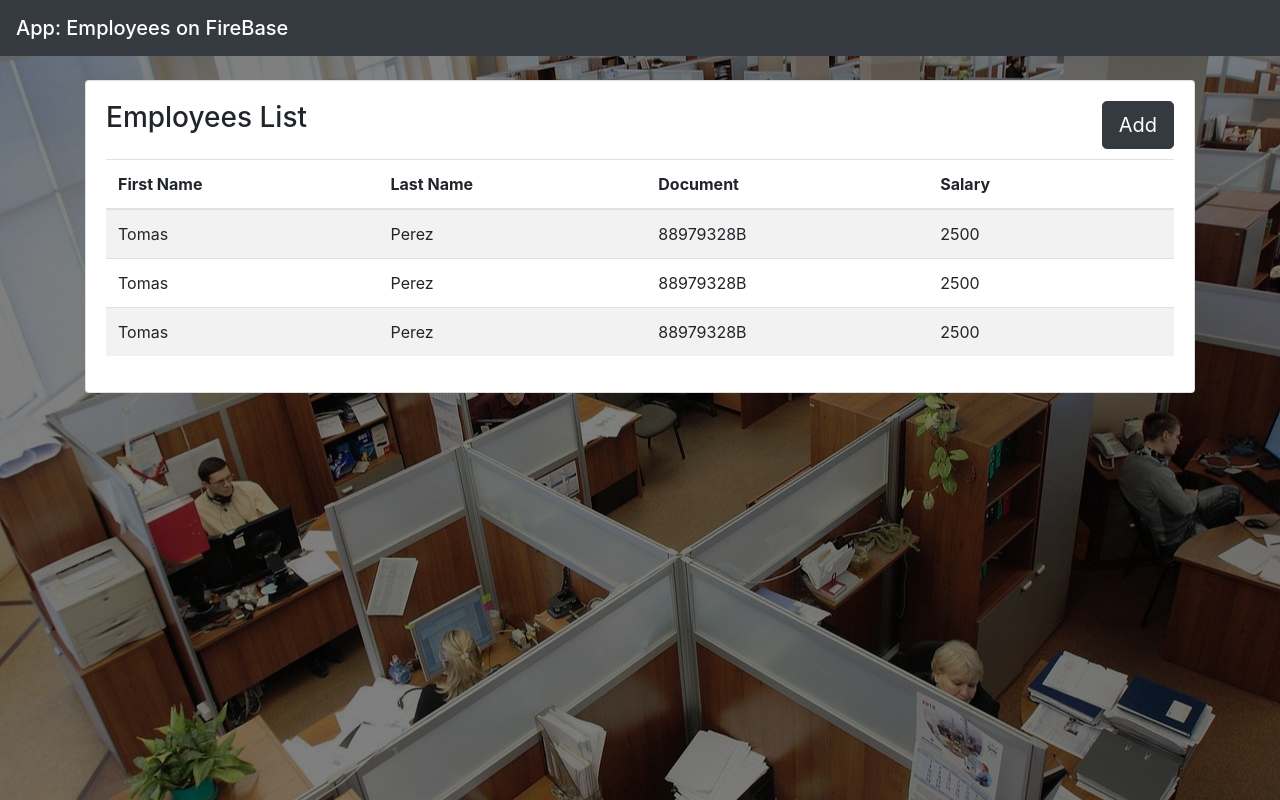
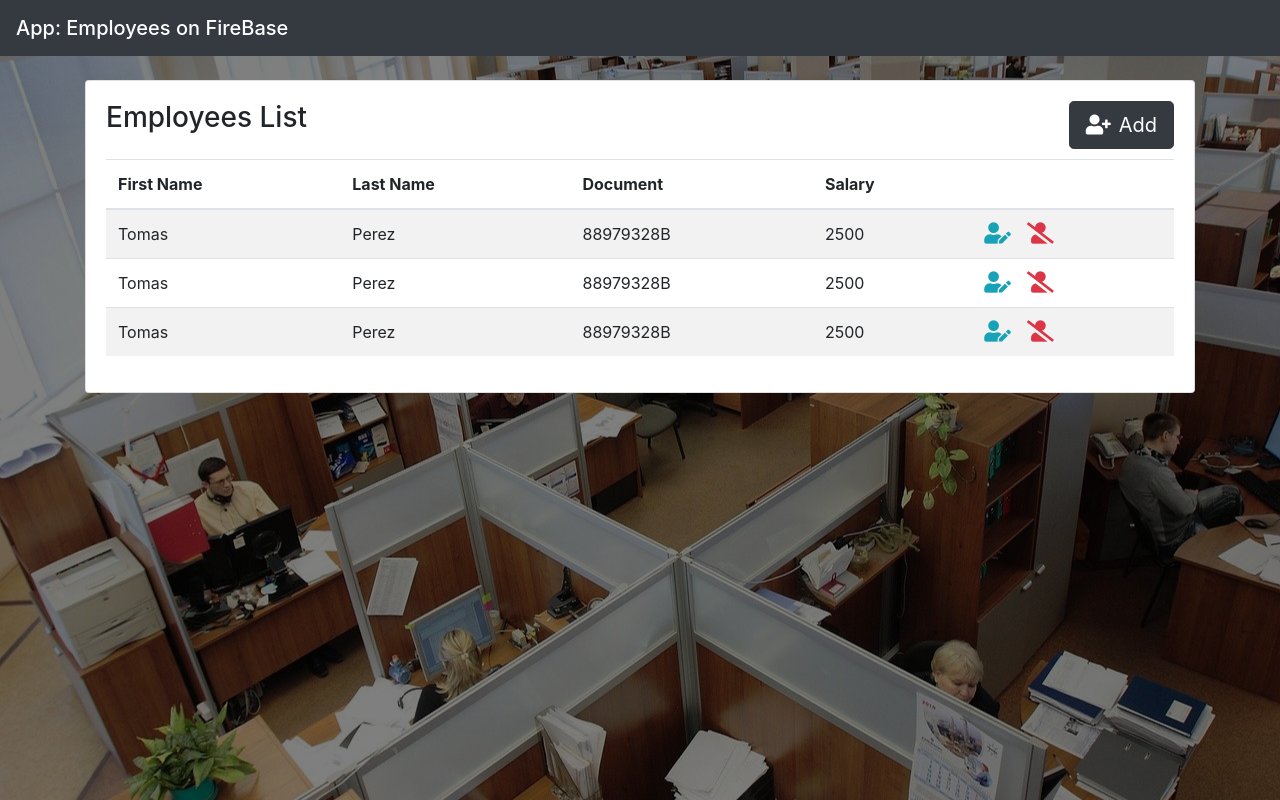
Before and after one commit to lytves/angular-employees, an Angular app: page / in a window 1280 px wide. Built offline with nearby package versions, Linux system fonts and the light colour scheme.

Commit message:
dependencies applied, edit/remove buttons added

```diff
--- a/angular.json
+++ b/angular.json
@@ -25,7 +25,8 @@
             ],
             "styles": [
               "src/styles.css",
-              "node_modules/bootstrap/dist/css/bootstrap.min.css"
+              "node_modules/bootstrap/dist/css/bootstrap.min.css",
+              "node_modules/@fortawesome/fontawesome-free/css/all.min.css"
             ],
             "scripts": [
               "node_modules/jquery/dist/jquery.slim.min.js",
--- a/package.json
+++ b/package.json
@@ -19,6 +19,10 @@
     "@angular/platform-browser": "~11.0.5",
     "@angular/platform-browser-dynamic": "~11.0.5",
     "@angular/router": "~11.0.5",
+    "@fortawesome/fontawesome-free": "^5.15.1",
+    "bootstrap": "^4.5.3",
+    "jquery": "^3.5.1",
+    "popper.js": "^1.16.1",
     "rxjs": "~6.6.0",
     "tslib": "^2.0.0",
     "zone.js": "~0.10.2"
--- a/src/app/components/list-employees/list-employees.component.css
+++ b/src/app/components/list-employees/list-employees.component.css
@@ -0,0 +1,3 @@
+i {
+  cursor: pointer;
+}
--- a/src/app/components/list-employees/list-employees.component.html
+++ b/src/app/components/list-employees/list-employees.component.html
@@ -2,7 +2,9 @@
   <div class="card">
     <div class="card-body">
       <span class="h3">Employees List</span>
-      <button class="btn btn-dark btn-lg float-right">Add</button>
+      <button class="btn btn-dark btn-lg float-right">
+        <i class="fas fa-user-plus mr-2"></i>Add
+      </button>
       <table class="table table-striped mt-4">
         <thead>
         <tr>
@@ -19,21 +21,30 @@
           <td>Perez</td>
           <td>88979328B</td>
           <td>2500</td>
-          <td></td>
+          <td>
+            <i class="fas fa-user-edit mr-3 fa-lg text-info"></i>
+            <i class="fas fa-user-slash fa-lg text-danger"></i>
+          </td>
         </tr>
         <tr>
           <td>Tomas</td>
           <td>Perez</td>
           <td>88979328B</td>
           <td>2500</td>
-          <td></td>
+          <td>
+            <i class="fas fa-user-edit mr-3 fa-lg text-info"></i>
+            <i class="fas fa-user-slash fa-lg text-danger"></i>
+          </td>
         </tr>
         <tr>
           <td>Tomas</td>
           <td>Perez</td>
           <td>88979328B</td>
           <td>2500</td>
-          <td></td>
+          <td>
+            <i class="fas fa-user-edit mr-3 fa-lg text-info"></i>
+            <i class="fas fa-user-slash fa-lg text-danger"></i>
+          </td>
         </tr>
 
         </tbody>
```
Also changed, not shown: 1 other file (tests, documents, lock files or other folders).
